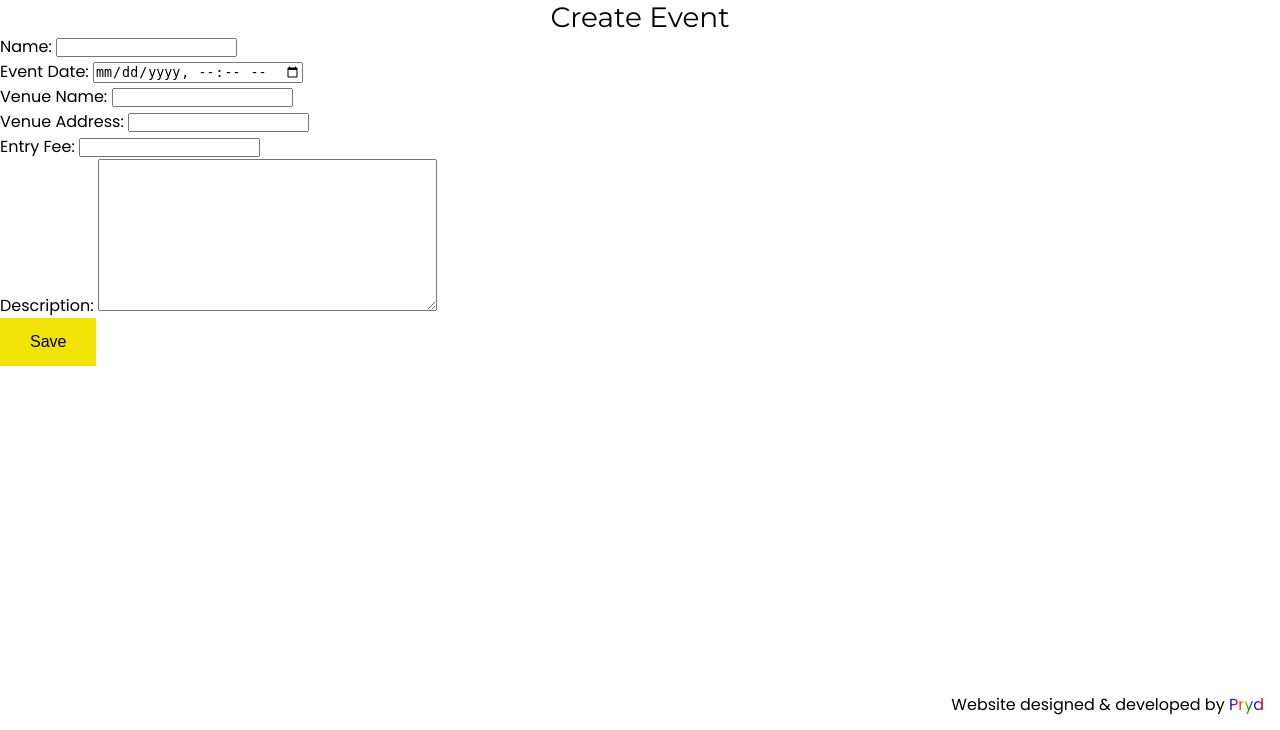
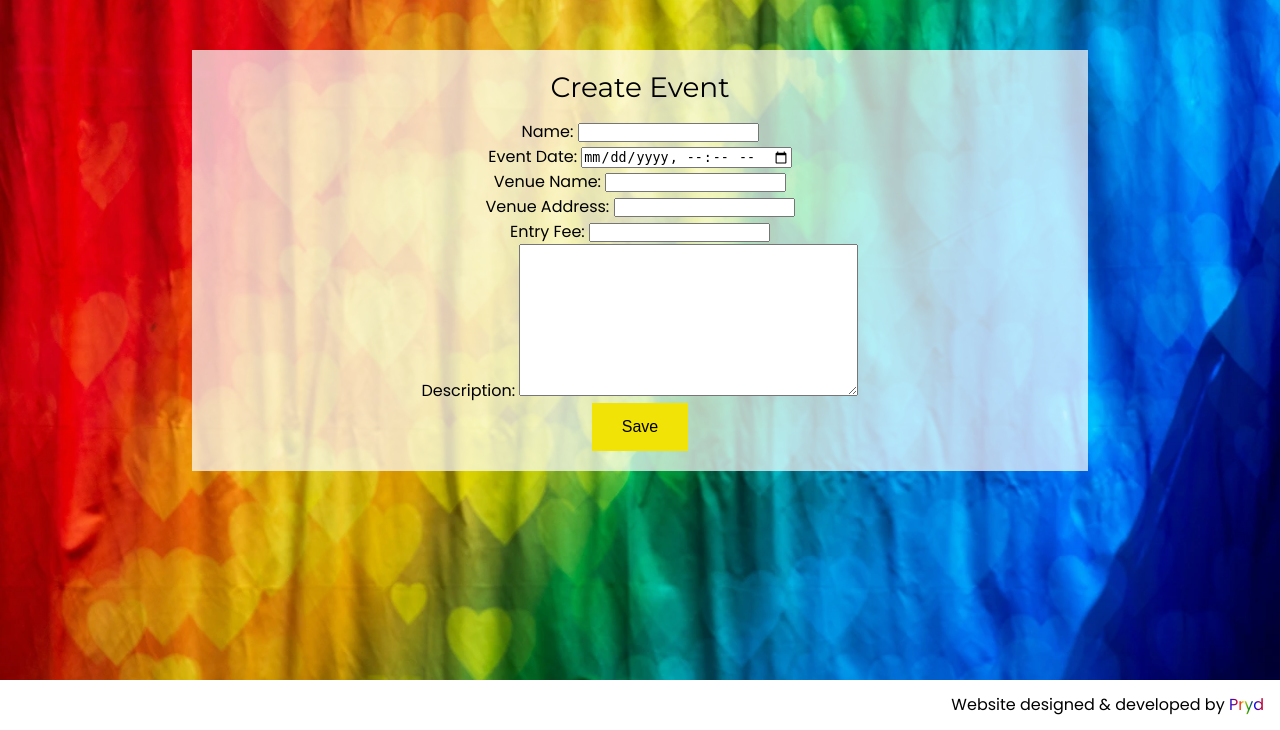
Before and after one commit to Jamie-Gargrave/pryd, a Django app: page /events/new/ in a window 1280 px wide. Shown: the part 70-800 px from the top of the page. Run offline with Django 5.2, Linux system fonts and the light colour scheme; the visitor is signed in with stand-in values (Sample User, id 1); some libraries are stand-ins or nearby versions.

Commit message:
Style add event form

```diff
--- a/events/templates/events/event_form.html
+++ b/events/templates/events/event_form.html
@@ -5,6 +5,8 @@
 {% endblock %}
 
 {% block content %}
+<div class="full-height-container" id="login-container">
+    <div class="modal">
         <h2>{{ form.instance.pk|yesno:"Edit Event,Create Event" }}</h2>
         <form method="post" enctype="multipart/form-data">
             {% csrf_token %}
@@ -36,4 +38,6 @@
             </div>
             <button type="submit" class="btn btn-primary">Save</button>
         </form>
+    </div>
+</div>
 {% endblock %}
```
Lines whose indentation alone changed are shown as unchanged.
